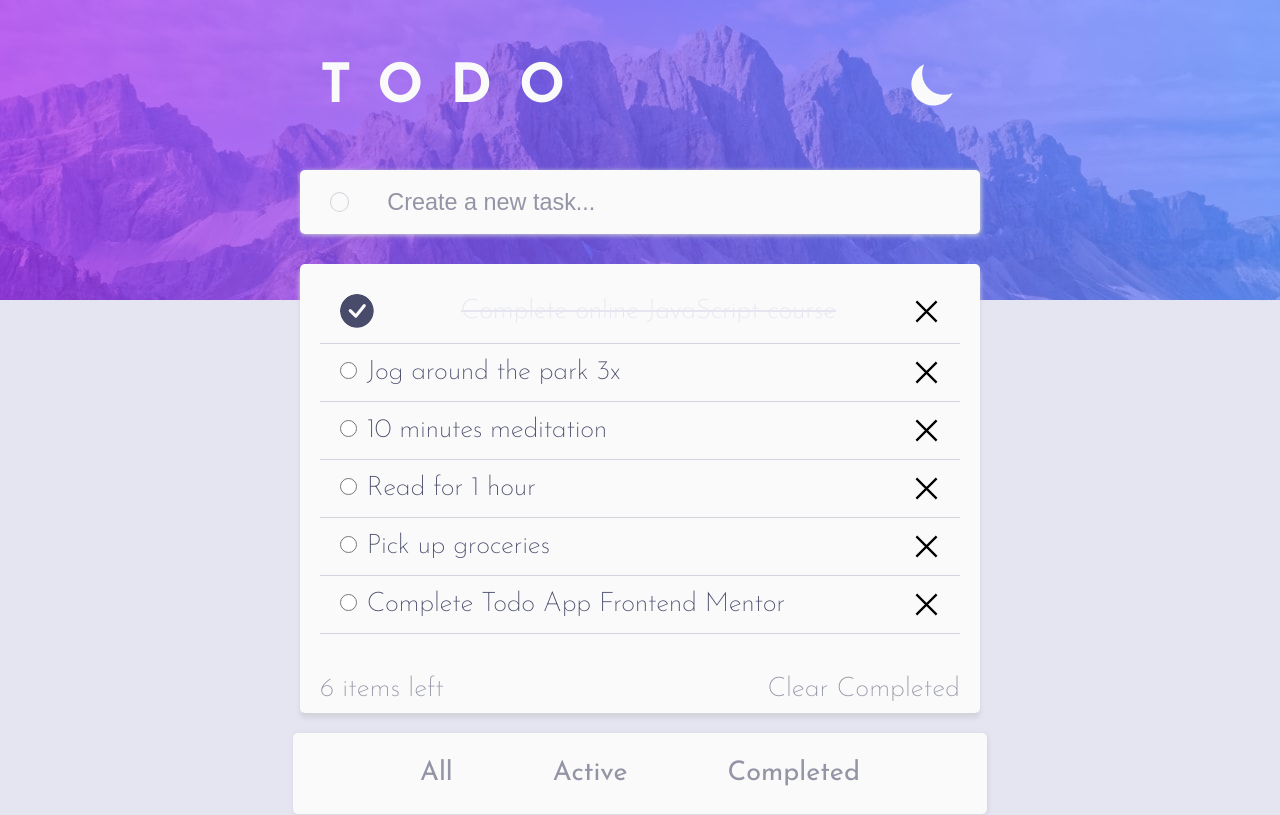
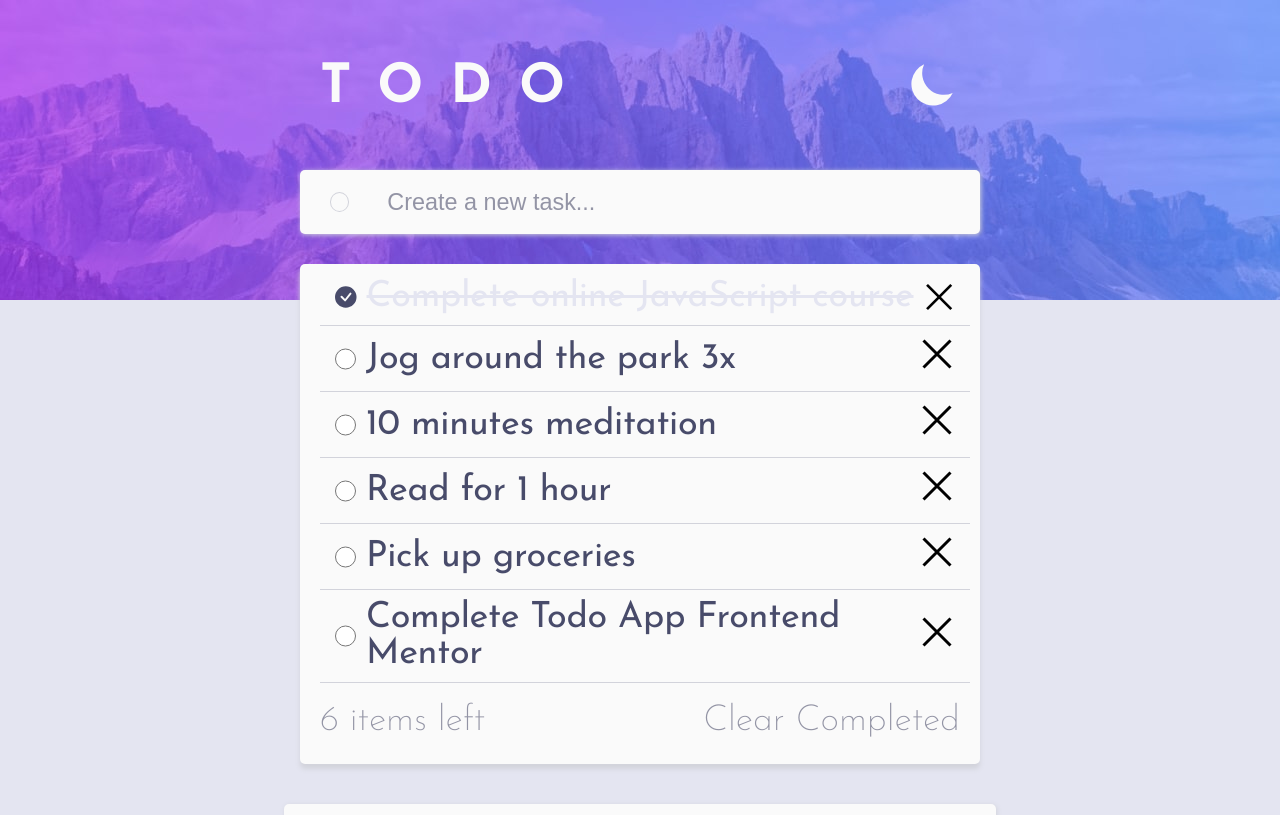
Before and after one commit to Chanda-Abdul/To-Do-App, a React (Create React App) app: page / in a window 1280 px wide. Shown: the top 815 px of the page. Built offline with nearby package versions, Linux system fonts and the light colour scheme.

Commit message:
add mark complete and delete functionality

```diff
--- a/src/App.js
+++ b/src/App.js
@@ -14,7 +14,7 @@ function App() {
   const [theme, setTheme] = useState("light");
   const [taskList, setTaskList] = useState(defaultTaskList);
   const [taskFilter, setTaskFilter] = useState("all");
-// console.log(taskList)
+// console.log(taskList
   return (
     <>
       <ThemeProvider theme={theme === "light" ? lightTheme : darkTheme}>
--- a/src/components/Input.js
+++ b/src/components/Input.js
@@ -8,7 +8,7 @@ const Input = ({ taskList, setTaskList }) => {
   const createNewTask = (e) => {
     e.preventDefault();
     const task = {
-      id: taskList.length + 1,
+      taskId: taskList.length + 1,
       task: newTask,
       checked: false,
     };
--- a/src/components/TaskList.js
+++ b/src/components/TaskList.js
@@ -2,14 +2,15 @@ import React, { useState, useEffect } from "react";
 import { TaskListStyled } from "../styles/TaskList.styled";
 import TaskFilter from "./TaskFilter";
 import TaskSummary from "./TaskSummary";
+import ToDoItem from "./ToDoItem";
 import { GrClose } from "react-icons/gr";
 import { BsFillCheckCircleFill } from "react-icons/bs";
 
-
 const TaskList = ({ taskList, setTaskList, taskFilter, setTaskFilter }) => {
-  const [fbTaskList, setFbTaskList] = useState([])
+  const [fbTaskList, setFbTaskList] = useState([]);
 
   let currentTasks = taskList;
+  console.log(taskList);
 
   // const removeTask = async (task)=>{
   //   await deleteDoc(doc(store, "taskItem", task.id))
@@ -47,49 +48,23 @@ const TaskList = ({ taskList, setTaskList, taskFilter, setTaskFilter }) => {
     <>
       <TaskListStyled>
         <div className="task-wrapper">
-          {currentTasks && (
-            <ul>
-              {currentTasks.map((task) => {
+          {/* {console.log(currentTasks)} */}
+          {currentTasks.length > 0 &&
+            currentTasks.map(({ taskId, task, checked }, index) => {
+              // console.log(taskId, task, checked, index);
               return (
-                  <div className="listed-task">
-                    <li key={task.id}>
-                      {!task.checked ? (
-                        <>
-                         <div className="task-name">
-                          <input
-                            type="radio"
-                            name="completed"
-                            value="completed"
-                            checked={task.checked}
-                            className="task-complete"
-                            // onChange={toggleTaskComplete(task)}
-                          />{task.task}
-                         </div>
-                        </>
-                      ) : (
-                        <>
-                          <BsFillCheckCircleFill className="check-gradient" />
-                          <div className="completed">{task.task}</div>
-                        </>
-                      )}
-                      {/* display this upon hover */}
-                      <div className="delete">
-                      <GrClose className="delete-icon"
-                      //  onClick={removeTask(task)}
+                <ToDoItem
+                  taskId={taskId}
+                  index={index}
+                  checked={checked}
+                  task={task}
+                  taskList={taskList} setTaskList={setTaskList}
                 />
+              );
+            })}
+          <TaskSummary taskList={taskList} setTaskList={setTaskList} />
         </div>
 
-                    </li>
-                  </div>
-                );
-              })}
-            </ul>
-          )}
-
-          <TaskSummary taskList={taskList} setTaskList={setTaskList} />
-
-
-        </div>
         <TaskFilter
           taskList={taskList}
           taskFilter={taskFilter}
--- a/src/components/TaskSummary.js
+++ b/src/components/TaskSummary.js
@@ -1,18 +1,21 @@
 import React, {useEffect} from 'react'
 
 const TaskSummary = ({taskList, setTaskList}) => {
-  const clearList = () => {
-    localStorage.clear();
+  const clearCompleted = () => {
+    const listWithoutCompletedTasks = [...taskList.filter(task=>!task.checked)]
+    setTaskList(listWithoutCompletedTasks)
+    // console.log(listWithoutCompletedTasks )
+    // localStorage.clear();
     // setTaskList([])
   }
-  useEffect(() => {
+  // useEffect(() => {
 
-  }, [taskList])
+  // }, [taskList])
   return (
     <>
     <div className='task-summary'>
     <div className='task-count'>{taskList.length} items left</div>
-    <div onClick={clearList}>
+    <div onClick={clearCompleted}>
 
     Clear Completed</div>
     </div>
--- /dev/null
+++ b/src/components/ToDoItem.js
@@ -0,0 +1,71 @@
+import React from "react";
+import { GrClose } from "react-icons/gr";
+import { BsFillCheckCircleFill } from "react-icons/bs";
+
+const ToDoItem = ({ taskId, index, checked, task, taskList, setTaskList }) => {
+  const deleteTask = (id) => {
+    console.log(id);
+    const listWithoutDeletedTasks = [
+      ...taskList.filter((task) => task.taskId !== id),
+    ];
+    // console.log(listWithoutDeletedTasks)
+    setTaskList(listWithoutDeletedTasks);
+  };
+  return (
+    <>
+      <div className="listed-task">
+        <li key={index}>
+          {console.log(taskId, index, checked, task, "task")}
+          {checked ? (
+            <div className="task-item">
+              <BsFillCheckCircleFill className="task-complete" />
+              <div className="task-name completed">{task}</div>
+              <GrClose
+                aria-label="Delete task"
+                value={taskId}
+                className="delete-icon"
+                onClick={() => deleteTask(taskId)}
+              />
+            </div>
+          ) : (
+            <div className="task-item">
+              <input
+                type="radio"
+                name="completed"
+                value="completed"
+                checked={checked}
+                className="task-incomplete"
+                // onChange={toggleTaskComplete(task)}
+              />
+              <div className="task-name incomplete">{task}</div>
+              <div className="delete">
+                <GrClose
+                  aria-label="Delete task"
+                  value={taskId}
+                  className="delete-icon"
+                  onClick={() => deleteTask(taskId)}
+                />
+              </div>
+            </div>
+          )}
+        </li>
+      </div>
+      {/*
+
+        {/* {!task.checked ? ( */}
+      {/* <> */}
+      {/* <div className="task-name">
+            <input
+              type="radio"
+              name="completed"
+              value="completed"
+              checked={task.checked}
+              className="task-complete" */}
+      {/* // onChange={toggleTaskComplete(task)} */}
+      {/* />{task.task} */}
+      {/* </div> */}
+    </>
+  );
+};
+
+export default ToDoItem;
--- a/src/data.json
+++ b/src/data.json
@@ -1,31 +1,31 @@
 [
     {
-      "id": 1,
+      "taskId": 1,
       "task": "Complete online JavaScript course",
       "checked": true
     },
     {
-      "id": 2,
+      "taskId": 2,
       "task": "Jog around the park 3x",
       "checked": false
     },
     {
-      "id": 3,
+      "taskId": 3,
       "task": "10 minutes meditation",
       "checked": false
     },
     {
-      "id": 4,
+      "taskId": 4,
       "task": "Read for 1 hour",
       "checked": false
     },
     {
-      "id": 5,
+      "taskId": 5,
       "task": "Pick up groceries",
       "checked": false
     },
     {
-      "id": 6,
+      "taskId": 6,
       "task": "Complete Todo App Frontend Mentor",
       "checked": false
     }
--- a/src/styles/Header.styled.js
+++ b/src/styles/Header.styled.js
@@ -16,7 +16,7 @@ export const HeaderStyled = styled.div`
     font-size: 1.5em;
     text-transform: uppercase;
     letter-spacing: 0.5em;
-    font-weight: 600;
+    font-weight: 700;
   }
 
   .icon {
--- a/src/styles/TaskList.styled.js
+++ b/src/styles/TaskList.styled.js
@@ -3,30 +3,23 @@ import styled from "styled-components";
 export const TaskListStyled = styled.div`
   display: flex;
   flex-direction: column;
-  /* justify-content: space-evenly; */
   align-items: center;
   color: ${(props) => props.theme.contentColor};
-  font-weight: 300;
-  font-size: .75em;
-  /* text-align: left; */
-
-  padding: 0 5px;
   margin: auto;
 
   .task-wrapper {
     display: flex;
     flex-grow: 1;
-    /* flex-shrink: 1; */
     flex-direction: column;
-    /* justify-content: space-between; */
+
     align-items: center;
+    padding: 5px 20px;
 
-    padding: 5px 20px;
-    gap: 1em;
     width: 75vw;
     margin: 20px auto;
     border-radius: 5px;
     min-height: 300px;
+    /* max-height: fit-content; */
     background: ${(props) => props.theme.backgroundColor};
     color: ${(props) => props.theme.contentColor};
     box-shadow: 0px 5px 5px ${(props) => props.theme.shadowColor};
@@ -36,7 +29,6 @@ export const TaskListStyled = styled.div`
   ul {
     display: flex;
     flex-direction: column;
-    margin: 10px 0;
     padding: 0;
   }
 
@@ -48,7 +40,7 @@ export const TaskListStyled = styled.div`
     justify-content: space-between;
     width: 100%;
     align-items: center;
-    padding: 5px 20px;
+    padding: 5px 10px;
     margin: 0;
     &#text {
       align-content: flex-start;
@@ -59,57 +51,93 @@ export const TaskListStyled = styled.div`
     display: flex;
     flex-direction: row;
     align-items: center;
-    /* justify-content: space-between; */
     border-bottom: 1px solid ${(props) => props.theme.borderColor};
     cursor: pointer;
     width: 100%;
-    padding: 10px 0;
+    padding: 5px;
     margin: auto;
     letter-spacing: -0.25px;
     color: ${(props) => props.theme.fontColor};
-    /* text-align: left; */
   }
-  .completed {
-    color: ${(props) => props.theme.completedColor};
-    text-decoration: line-through;
-  }
-  /* .task-complete-wrapper{
 
-    width: 1em;
-    height: 1em;
 
-} */
-  .task-complete {
+  .task-incomplete {
     display: inline-block;
     border-radius: 50%;
-    margin: 0 10px 0 0;
-    height: 1.25em;
-    width: 1.25em;
-    border-image-source: linear-gradient(
+    background: linear-gradient(
       135deg,
       hsl(192, 100%, 67%),
       hsl(280, 87%, 65%)
     );
+    margin: 0 10px 0 0;
+    height: 24px;
+    width: 24px;
   }
-  /* .task-name {
-    text-align: left;
-  } */
-  .check-gradient {
-    border-radius: 50%;
+  .task-complete {
+    /* &.completed {
+       background-repeat: no-repeat;
+      background-position: center;
+       /* &svg {
+        background: linear-gradient(135deg, hsl(192, 100%, 67%),hsl(280, 87%, 65%));
+     } */
+    /* } */
+
     margin: 0 10px 0 0;
-    height: 1.25em;
-    width: 1.25em;
+    height: 24px;
+    width: 24px;
+  }
+  .delete {
+   transition: opacity 0.5s ease-in-out;
+   background: transparent;
+   /* opacity: 0; */
+   cursor: pointer;
+    margin: 0 0 0 10px;
 
-    border-image-source: linear-gradient(
-      135deg,
-      hsl(192, 100%, 67%),
-      hsl(280, 87%, 65%)
-    );
+    &:focus{
+      opacity: 1;
+    }
+    &svg{
+      /* display: none;  */
+      height: 24px;
+    width: 24px;
+    transition: 1s ease;
+    & > path {
+      fill:${(props) => props.theme.borderColor};
+      opacity: 1;
+      /* @include apply-theme-color('fill', 'color-path'); */
+    }
+
+    }
+
+
+    &:not(:hover){
+      .task-complete:not(.completed) {
+        border: 1px solid ${(props) => props.theme.borderColor};
+    }
+
+    }
+
   }
+  .task-item {
+    display: flex;
+    flex-direction: row;
+    justify-content: space-between;
+    align-items: center;
+    width: 100%;
+
+  }
+  .task-name {
+    width: 100%;
+    &.completed {
+    color: ${(props) => props.theme.completedColor};
+    text-decoration: line-through;
+  }
+  }
+
   .task-summary {
     display: flex;
     flex-direction: row;
-    padding: 5px;
+    padding: 20px;
     width: 75vw;
     justify-content: space-between;
     align-items: center;
@@ -120,12 +148,12 @@ export const TaskListStyled = styled.div`
   .task-filter {
     display: flex;
     flex-direction: row;
-    justify-content: space-evenly;
+    justify-content: space-around;
     align-items: center;
     color: ${(props) => props.theme.summaryColor};
     font-weight: 400;
-    width: 80vw;
-    margin: auto;
+    width: 75vw;
+    margin: 20px auto;
     box-shadow: 1px 1px 5px ${(props) => props.theme.shadowColor};
     background-color: ${(props) => props.theme.backgroundColor};
     /* color: ${(props) => props.theme.fontColor}; */
@@ -136,16 +164,16 @@ export const TaskListStyled = styled.div`
   /* .completed {
     text-align: end;
   } */
-  .delete {
+  /* .delete {
     display: flex;
     /* justify-content: flex-end; */
-    background-color: transparent;
-    color: ${(props) => props.theme.fontColor};
+    /* background-color: transparent; */
+    /* color: ${(props) => props.theme.fontColor}; */
     /* font-family: "Josefin Sans", sans-serif; */
-    &svg {
-      color: ${(props) => props.theme.fontColor};
-    }
-  }
+    /* &svg { */
+      /* color: ${(props) => props.theme.fontColor}; */
+    /* } */
+  /* } */
   div:active {
     background-color: transparent;
     color: ${(props) => props.theme.fontColor};
@@ -156,8 +184,10 @@ export const TaskListStyled = styled.div`
   @media (min-width: 768px) {
     /* width: 50vw; */
 
-    ul,.task-wrapper,
-    .task-summary, .task-filter {
+    ul,
+    .task-wrapper,
+    .task-summary,
+    .task-filter {
       width: 50vw;
     }
   }
```
Also changed, not shown: 1 other file (tests, documents, lock files or other folders). Lines whose indentation alone changed are shown as unchanged.
